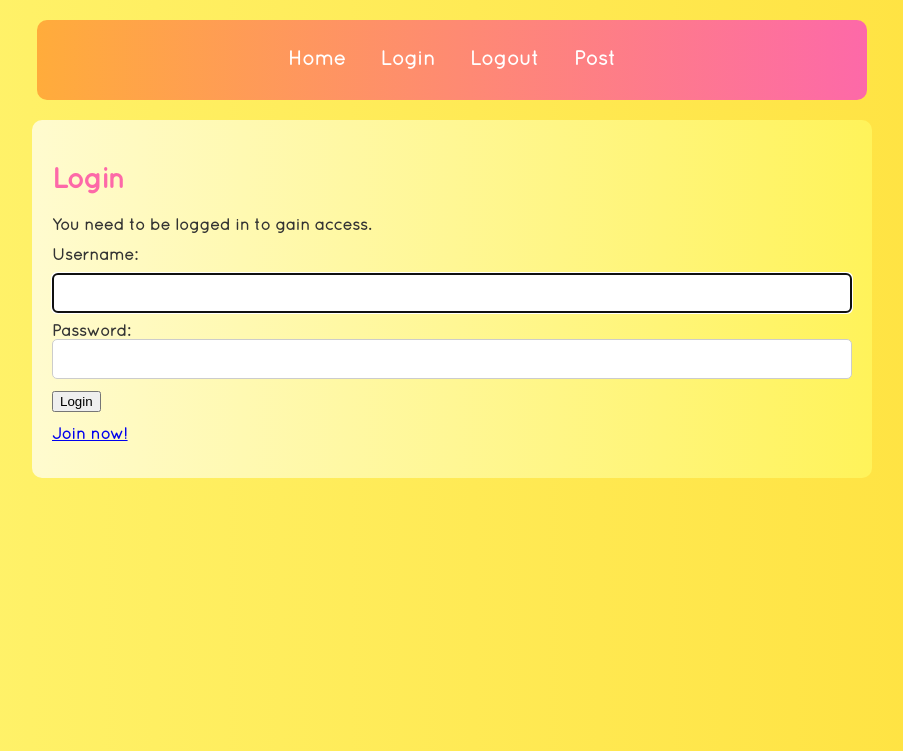
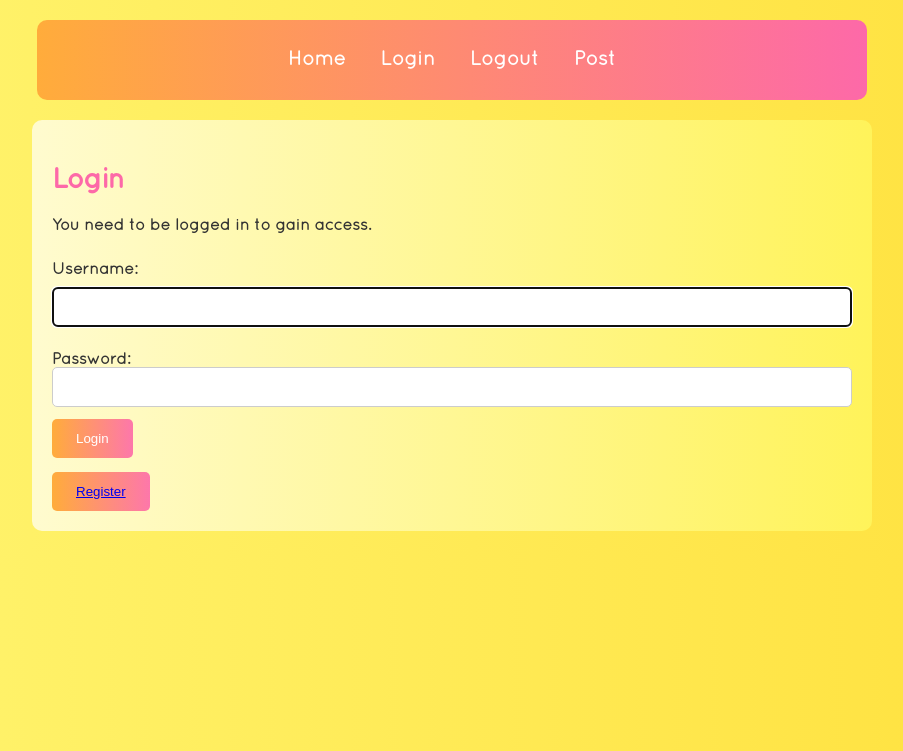
Before and after one commit to GlennJohansson85/rootfolder, a Django app: a page that uses blog_app/templates/blog_app/user_login.html in a window 1280 px wide. Shown: the top 751 px of the page, without its empty margins (188-1091 px from the left). Run offline with Django 5.2, Linux system fonts and the light colour scheme.

Commit message:
Update user_login.html
-add style to user_login

```diff
--- a/blog_app/templates/blog_app/user_login.html
+++ b/blog_app/templates/blog_app/user_login.html
@@ -2,7 +2,7 @@
 {% extends 'blog_app/base.html' %}
 
 {% block title %}
-    My Family's Travels Blog - Login Page
+    Memories - Login Page
 {% endblock title %}
 
 {% block page_content %}
@@ -17,20 +17,26 @@
 
         <p>You need to be logged in to gain access.</p>
 
+        <br>
+
         <form method="post" action="{% url 'user_login' %}" class="user-login-form">
             {% csrf_token %}
 
             <label for="{{ form.username.id_for_label }}">Username:</label>
             {{ form.username }}
 
+            <br><br>
+
             <label for="{{ form.password.id_for_label }}">Password:</label>
             {{ form.password }}
 
-            <button type="submit">Login</button>
+            <button class="button" type="submit">Login</button>
         </form>
 
+        <br>
+
         {% if request.GET.next %}
-            <p class= "join"><a href="{% url 'user_registration' %}">Join now!</a></p>
+            <button class= "button"><a href="{% url 'user_registration' %}">Register</a></button>
         {% endif %}
 
         {% if user.is_authenticated %}
```
